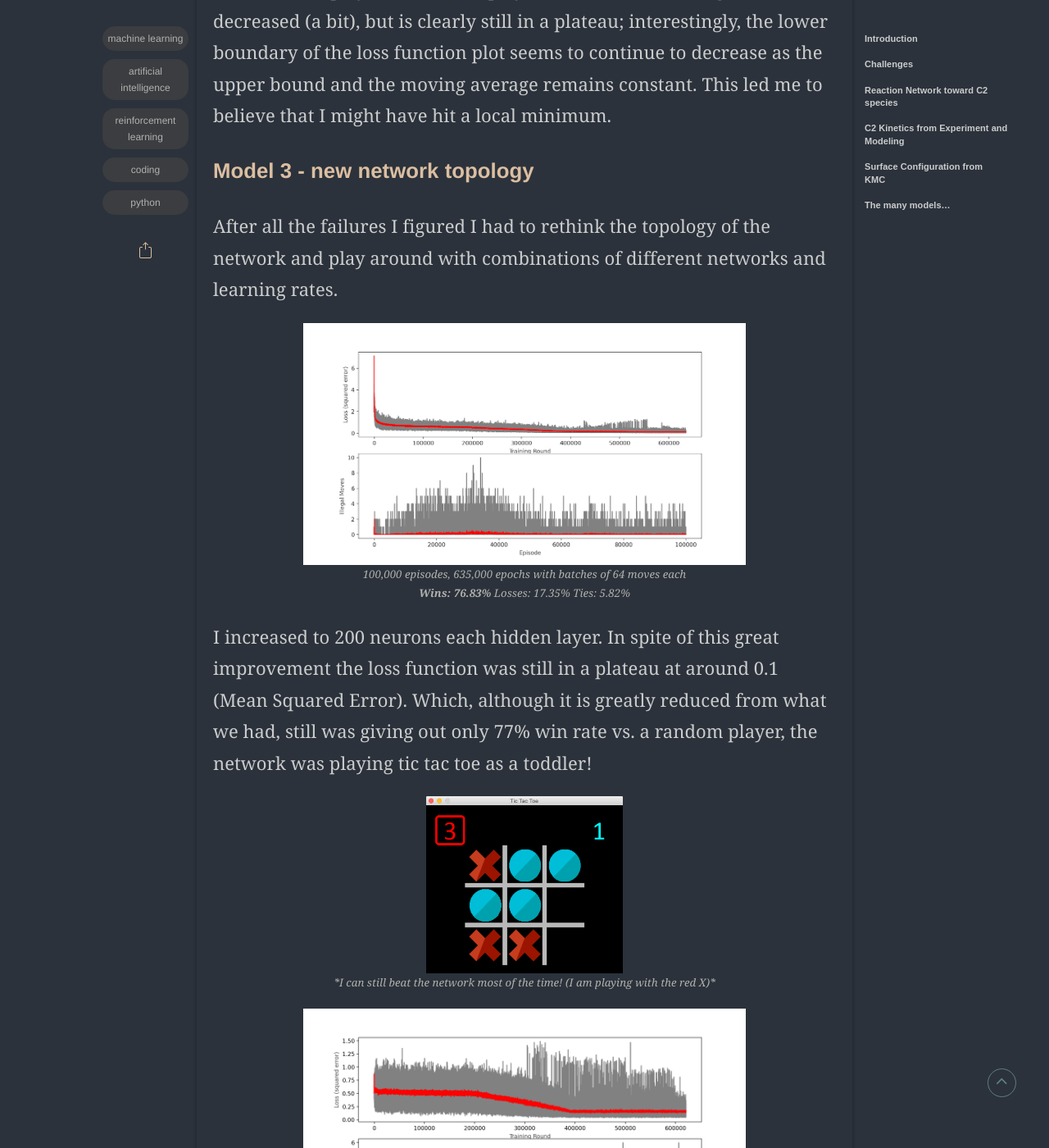
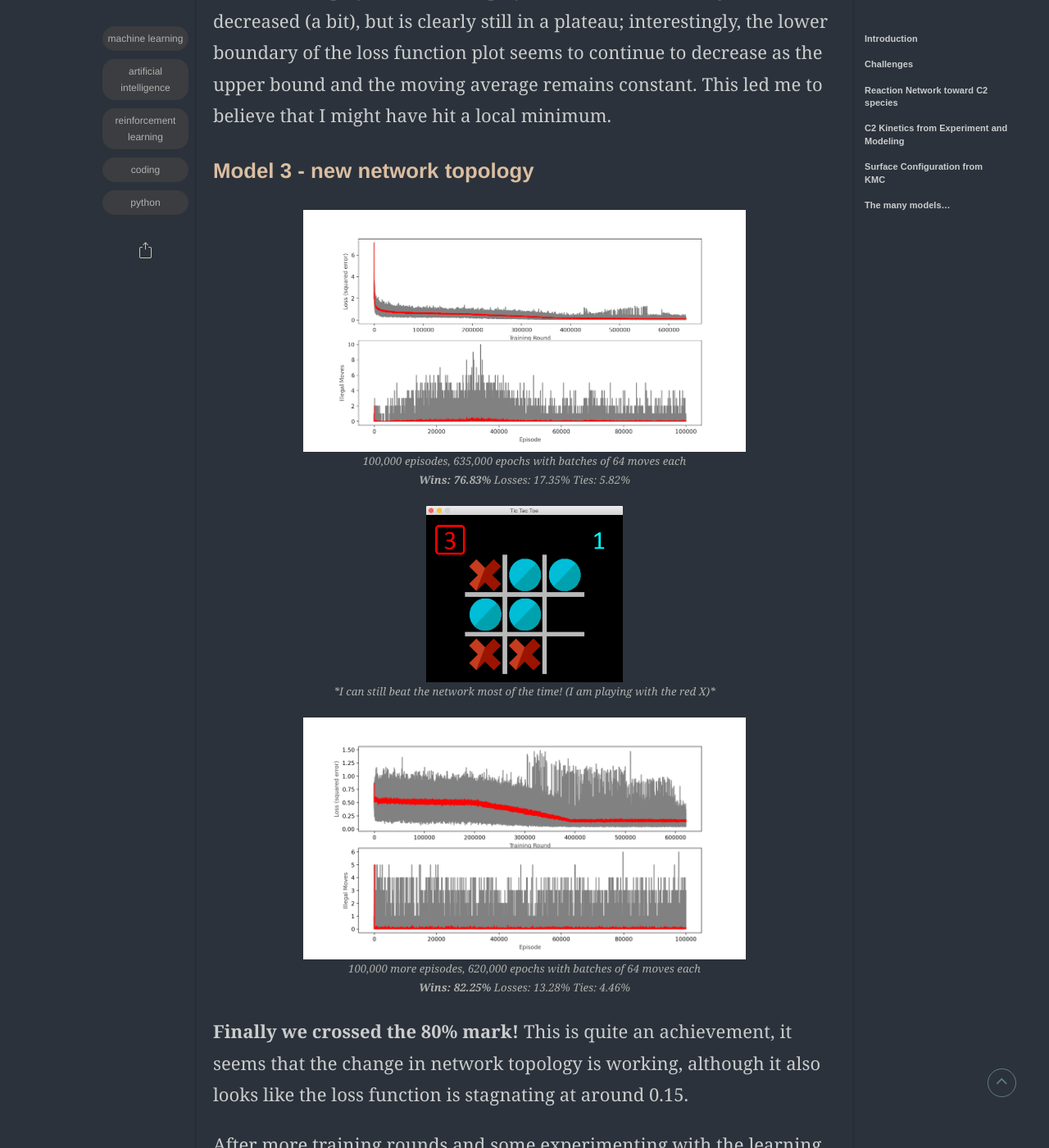
Before and after one commit to mutianyou2013/mutianyou2013.github.io, a Jekyll site: the page built from _posts/2019-04-01-CO2-Cu-KMC.md, in a window 1280 px wide and 1400 px high, scrolled down 5973 px. Shown: the whole window at 82% size. Built offline with Jekyll 4.4.1, drawn with Linux system fonts in a browser that asks for light colours; some web fonts are replaced; comment, search, counter and statistics services are not loaded.

Commit message:
Update 2019-04-01-CO2-Cu-KMC.md

```diff
--- a/_posts/2019-04-01-CO2-Cu-KMC.md
+++ b/_posts/2019-04-01-CO2-Cu-KMC.md
@@ -74,15 +74,12 @@ Wins: 52.66% Losses: 36.02% Ties: 11.32%</small></center>
 
 After **24 hours!**, my computer was able to run 1,000,000 episodes (games played), which represented 7.5 million training epochs of batches of 64 plays (480 million plays learned), the learning rate did decreased (a bit), but is clearly still in a plateau; interestingly, the lower boundary of the loss function plot seems to continue to decrease as the upper bound and the moving average remains constant. This led me to believe that I might have hit a local minimum.
 <a name='Model3'></a>
+
 ### Model 3 - new network topology
-
-After all the failures I figured I had to rethink the topology of the network and play around with combinations of different networks and learning rates.
 
 <center><img src='./assets/img/posts/20210318/Loss_function_and_Illegal_moves7.png' width="540">
 <small>100,000 episodes, 635,000 epochs with batches of 64 moves each<br>
 <b>Wins: 76.83%</b> Losses: 17.35% Ties: 5.82%</small></center>
-
-I increased to 200 neurons each hidden layer. In spite of this great improvement the loss function was still in a plateau at around 0.1 (Mean Squared Error). Which, although it is greatly reduced from what we had, still was giving out only 77% win rate vs. a random player, the network was playing tic tac toe as a toddler!
 
 <center><img src='./assets/img/posts/20210318/Game_Screen2.png' width="240" height="240">
 <small>*I can still beat the network most of the time! (I am playing with the red X)*</small></center>
```
